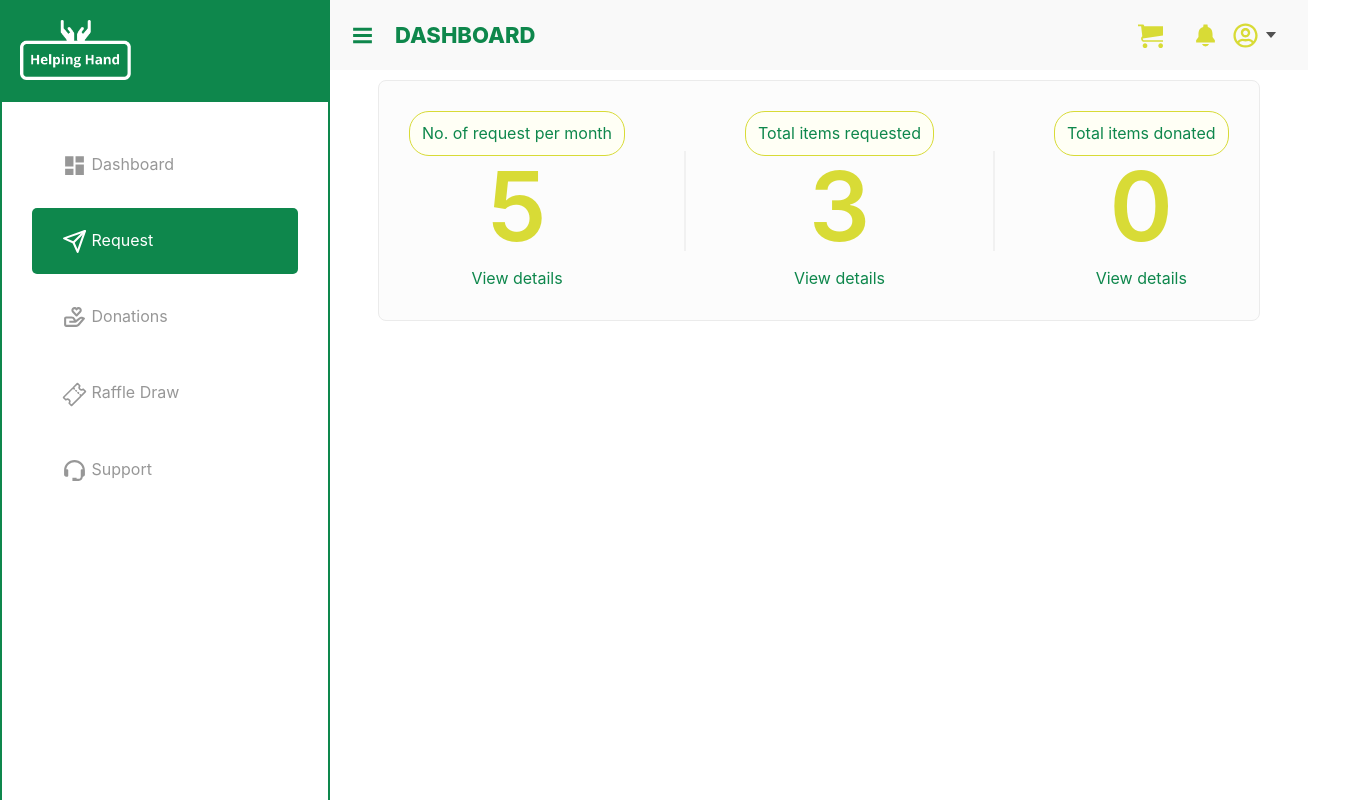
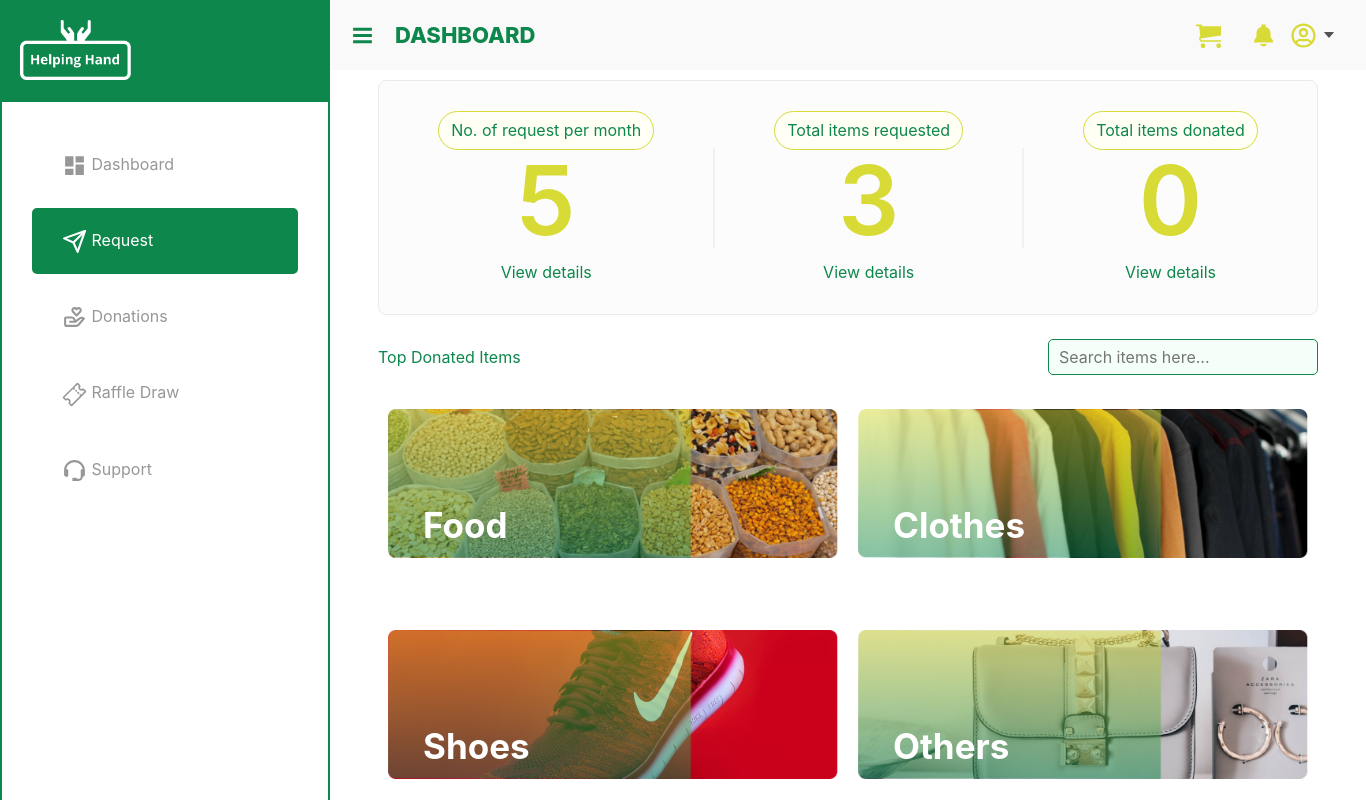
Before and after one commit to nelsonogueh/helping-hand-DSFE, a React (Create React App) app: page /dashboard in a window 1280 px wide. Shown: the top 800 px of the page, 1366 px wide, since content can reach past the window. Built offline with nearby package versions, Linux system fonts and the light colour scheme.

Commit message:
Feat: Complete dashboard page

```diff
--- a/src/components/signed-in/Dashboard/Dashboard.css
+++ b/src/components/signed-in/Dashboard/Dashboard.css
@@ -23,7 +23,7 @@
   border: 1px solid #d8db36;
   box-sizing: border-box;
   border-radius: 20px;
-  padding: 8px 12px;
+  padding: 5px 12px;
   font-size: 16px;
   line-height: 27px;
   color: #0e874c;
@@ -53,6 +53,48 @@
   width: 160px;
   height: 0px;
   border: 1px solid #d3d3d3;
+}
+.dashabord-top-donated-search-container {
+  display: flex;
+  flex-direction: column;
+  flex-shrink: 0;
+  padding: 20px 0px;
+}
+.dashabord-top-donated-items-text {
+  flex-grow: 1;
+  color: #0e874c;
+  justify-content: flex-start;
+  display: flex;
+  align-items: center;
+}
+.dashabord-top-donated-search-container {
+  flex-grow: 1;
+  justify-content: flex-end;
+}
+.dashabord-top-donated-search-input {
+  background: #f5fffa;
+  border: 1px solid #0e874c;
+  box-sizing: border-box;
+  border-radius: 5px;
+  padding: 5px 10px;
+}
+.dashboard-category-img {
+  margin: 10px;
+  width: 350px;
+  min-width: 350px;
+  cursor: pointer;
+  box-sizing: border-box;
+}
+.dashboard-category-title-text {
+  color: rgb(255, 255, 255);
+  font-weight: 500;
+  font-size: 20px;
+  position: relative;
+  clear: both;
+  top: -45px;
+  left: 25px;
+  box-sizing: border-box;
+  cursor: pointer;
 }
 
 /* RESPONSIVE - TABLET - PC  */
@@ -87,4 +129,36 @@
     color: #d8db36;
     margin-bottom: 20px;
   }
+
+  /* WORK */
+  .dashabord-top-donated-search-container {
+    display: flex;
+    flex-direction: row;
+    flex-shrink: 0;
+    padding: 12px 0px;
+  }
+  .dashboard-img-row-container {
+    display: flex;
+    flex-direction: row;
+    /* margin: 15px; */
+    justify-content: center;
+  }
+  .dashboard-category-img {
+    margin: 10px;
+    width: 450px;
+    min-width: 400px;
+    cursor: pointer;
+    box-sizing: border-box;
+  }
+  .dashboard-category-title-text {
+    color: rgb(255, 255, 255);
+    font-weight: 700;
+    font-size: 35px;
+    position: relative;
+    clear: both;
+    top: -69px;
+    left: 45px;
+    box-sizing: border-box;
+    cursor: pointer;
+  }
 }
--- a/src/components/signed-in/Dashboard/Dashboard.js
+++ b/src/components/signed-in/Dashboard/Dashboard.js
@@ -2,6 +2,10 @@ import React from 'react'
 import { Navbar, Container, Nav, Row, Col } from 'react-bootstrap'
 
 import './Dashboard.css'
+import food from '../../../assets/img/food-img.jpg'
+import clothes from '../../../assets/img/clothes-img.jpg'
+import shoes from '../../../assets/img/shoes-img.jpg'
+import others from '../../../assets/img/others-img.jpg'
 
 const Blank = (props) => {
   return (
@@ -41,6 +45,53 @@ const Blank = (props) => {
                   </div>
                 </div>
               </div>
+              <div className="dashabord-top-donated-search-container">
+                <div className="dashabord-top-donated-items-text">
+                  <div>Top Donated Items</div>
+                </div>
+                <div className="dashabord-top-donated-search-container">
+                  <input
+                    type="search"
+                    placeholder="Search items here..."
+                    className="dashabord-top-donated-search-input"
+                  />
+                </div>
+              </div>
+              <div className="dashboard-category-container">
+                <div className="dashboard-img-row-container">
+                  <div className="dashboard-category-item dashboard-item-1">
+                    <img
+                      className="dashboard-item-1-img dashboard-category-img"
+                      src={food}
+                    />
+                    <div className="dashboard-category-title-text">Food</div>
+                  </div>
+                  <div className="dashboard-category-item dashboard-item-1">
+                    <img
+                      className="dashboard-item-2-img dashboard-category-img"
+                      src={clothes}
+                    />
+                    <div className="dashboard-category-title-text">Clothes</div>
+                  </div>
+                </div>
+
+                <div className="dashboard-img-row-container">
+                  <div className="dashboard-category-item dashboard-item-1">
+                    <img
+                      className="dashboard-item-3-img dashboard-category-img"
+                      src={shoes}
+                    />
+                    <div className="dashboard-category-title-text">Shoes</div>
+                  </div>
+                  <div className="dashboard-category-item dashboard-item-1">
+                    <img
+                      className="dashboard-item-4-img dashboard-category-img"
+                      src={others}
+                    />
+                    <div className="dashboard-category-title-text">Others</div>
+                  </div>
+                </div>
+              </div>
             </div>
           </Col>
         </Row>
```
